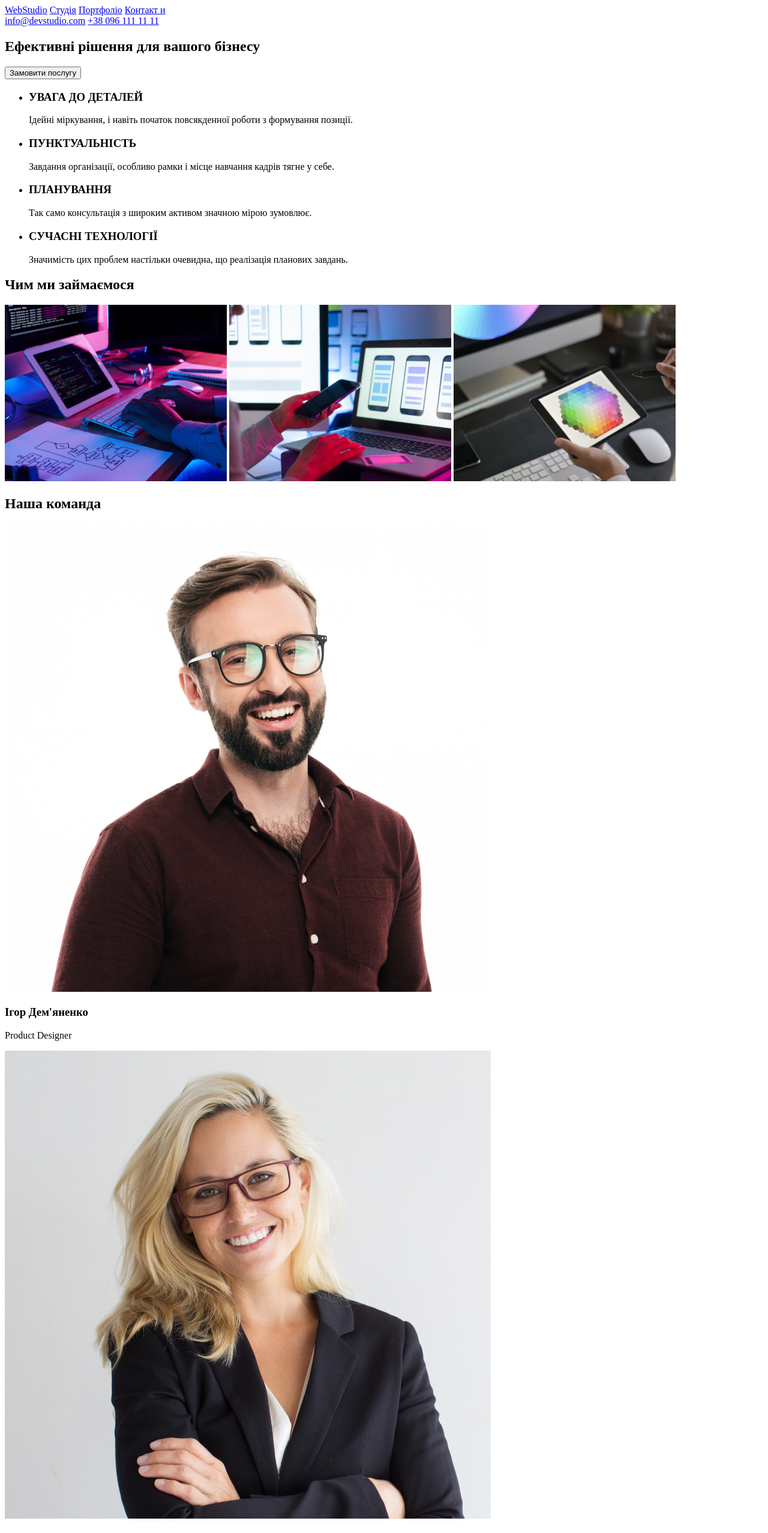
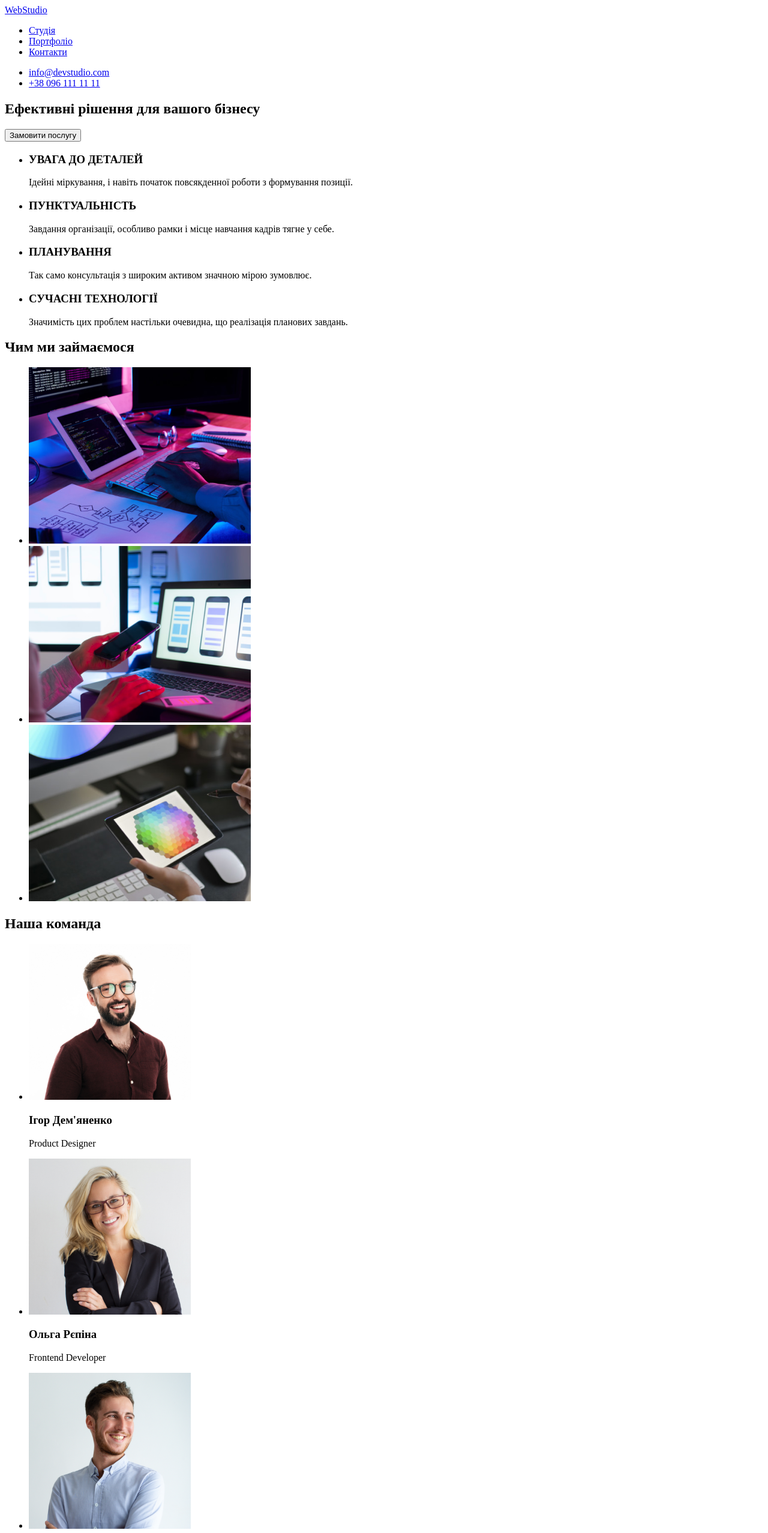
Before and after one commit to BIGKINGY/goit-markup-hw-01, a plain HTML site: page index.html in a window 1280 px wide. Shown: the top 2555 px of the page at 60% size. Drawn offline with Linux system fonts and the light colour scheme.

Commit message:
Update index.html

```diff
--- a/index.html
+++ b/index.html
@@ -9,13 +9,27 @@
   <body>
     <header>
       <nav>
-        <a href="#">WebStudio</a>
-        <a href="#">Студія</a>
-        <a href="#">Портфоліо</a>
-        <a href="#">Контакт и</a>
+        <a href="./index.html"><span>Web</span>Studio</a>
+        <ul>
+          <li>
+            <a href="./index.html">Студія</a>
+          </li>
+          <li>
+            <a href="./index.html">Портфоліо</a>
+          </li>
+          <li>
+            <a href="./index.html">Контакти</a>
+          </li>
+        </ul>
       </nav>
+      <ul>
+        <li>
           <a href="mailto:info@devstudio.com">info@devstudio.com</a>
+        </li>
+        <li>
           <a href="tel:+380961111111">+38 096 111 11 11</a>
+        </li>
+      </ul>
     </header>
     <main>
       <section>
@@ -44,29 +58,51 @@
       </section>
       <section>
         <h2>Чим ми займаємося</h2>
-        <img src="./images/1.png" alt="Руки" />
-        <img src="./images/2.png" alt="Телефон" />
-        <img src="./images/3.png" alt="Планшет" />
+        <ul>
+          <li>
+            <img src="./images/1.png" alt="Руки" width="370" height="294" />
+          </li>
+          <li>
+            <img src="./images/2.png" alt="Телефон" width="370" height="294" />
+          </li>
+          <li>
+            <img src="./images/3.png" alt="Планшет" width="370" height="294" />
+          </li>
+        </ul>
       </section>
       <section>
         <h2>Наша команда</h2>
-        <img src="./images/1.jpg" alt="Руки" />
+        <ul>
+          <li>
+            <img src="./images/1.jpg" alt="Руки" width="270" height="260" />
             <h3>Ігор Дем'яненко</h3>
             <p>Product Designer</p>
-        <img src="./images/2.jpg" alt="Телефон" />
+          </li>
+          <li>
+            <img src="./images/2.jpg" alt="Телефон" width="270" height="260" />
             <h3>Ольга Рєпіна</h3>
             <p>Frontend Developer</p>
-        <img src="./images/3.jpg" alt="Планшет" />
+          </li>
+          <li>
+            <img src="./images/3.jpg" alt="Планшет" width="270" height="260" />
             <h3>Микола Тарасов</h3>
             <p>Marketing</p>
-        <img src="./images/3.jpg" alt="Планшет" />
+          </li>
+          <li>
+            <img src="./images/3.jpg" alt="Планшет" width="270" height="260" />
             <h3>Михайло Єрмаков</h3>
             <p>UI Designer</p>
+          </li>
+        </ul>
       </section>
     </main>
     <footer>
       <a href="#">WebStudio</a>
-      <address>м. Київ, пр-т Лесі Українки, 26</address>
+      <address>
+        <a href="https://goo.gl/maps/q7XF8GkswiTuNywT8" target="_blank" rel="noopener noreferrer">
+          Київ, пр-т Лесі Українки, 26
+        </a>
+      </address>
       <a href="mailto:info@devstudio.com">info@devstudio.com</a>
       <a href="tel:+380961111111">+38 096 111 11 11</a>
     </footer>
```
Lines whose indentation alone changed are shown as unchanged.
